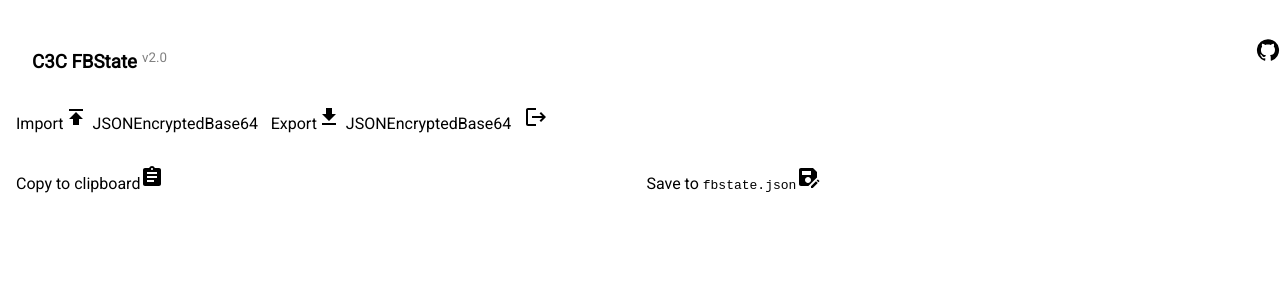
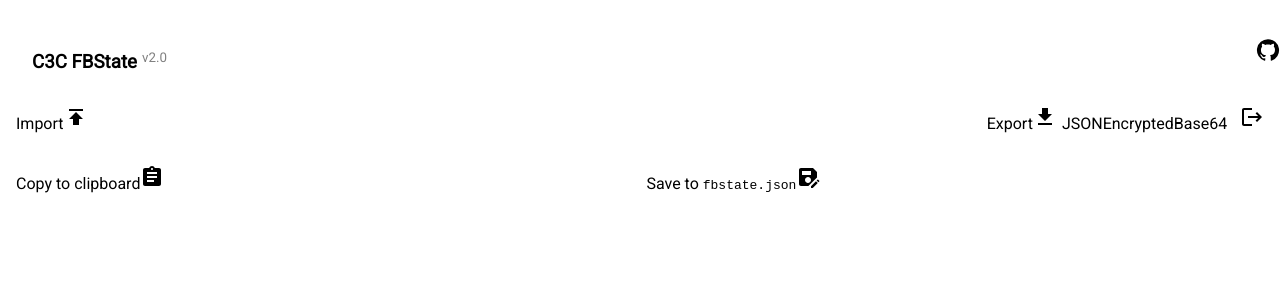
Before and after one commit to c3cbot/c3c-ufc-utility, a React (Vite) app: page / in a window 1280 px wide. Shown: the top 300 px of the page. Built offline with nearby package versions, Linux system fonts and the light colour scheme.

Commit message:
fully working

```diff
--- a/src/gui/App.tsx
+++ b/src/gui/App.tsx
@@ -6,6 +6,8 @@ import SaveAsIcon from "@mui/icons-material/SaveAs"
 import AssignmentIcon from "@mui/icons-material/Assignment"
 import { useCallback, useEffect, useRef, useState } from 'react';
 import { prompt } from 'mdui/functions/prompt.js';
+import { alert } from 'mdui/functions/alert.js';
+import { confirm } from 'mdui/functions/confirm.js';
 
 const fixIcon = {
     marginBottom: '5px',
@@ -13,6 +15,7 @@ const fixIcon = {
 }
 
 function App() {
+    const [lastExportedType, setLastExportedType] = useState<"json" | "base64" | "encrypted">("json");
     const [value, setValue] = useState('');
     const inputRef = useRef<HTMLInputElement>(null);
 
@@ -35,24 +38,137 @@ function App() {
         };
     }, []);
 
-    const handleImportEncrypted = useCallback(() => {
+    //#region Handle import
+    const handleImport = useCallback(async () => {
+        if (!value) {
+            alert({
+                headline: "Error",
+                description: "Please input FBState first.",
+            });
+            return;
+        }
+
+        let parsedFBState: {
+            key: string,
+            value: string,
+            path: string,
+            domain: string
+        }[];
+
+        // Try JSON first
+        try {
+            parsedFBState = JSON.parse(value);
+        } catch {
+            // Try base64
+            try {
+                parsedFBState = JSON.parse(atob(value));
+            } catch {
+                // Test if data is hex (sign of encrypted data)
+                if (/^[0-9a-fA-F]+$/.test(value) && !(value.length % 2)) {
+                    let k = await new Promise<string>((resolve, reject) => {
                         prompt({
                             headline: "Import encrypted FBState",
                             description: "Please enter password to decrypt your FBState",
                             confirmText: "OK",
                             cancelText: "Cancel",
-            onConfirm: (value) => console.log("confirmed: " + value),
-            onCancel: () => console.log("canceled"),
+                            onConfirm: (value) => resolve(value),
+                            onCancel: () => reject("User cancelled"),
                             textFieldOptions: {
                                 type: "password"
                             }
                         });
-    }, []);
+                    });
 
-    const handleExport = useCallback((type: "json" | "base64", encryptKey?: string) => {
-        chrome.cookies.getAll({
+                    const te = new TextEncoder();
+                    const keyRaw = new Uint8Array(await crypto.subtle.digest('SHA-256', te.encode(k)));
+                    const key = await crypto.subtle.importKey('raw', keyRaw, 'AES-CTR', false, ['decrypt']);
+                    const e = Uint8Array.from((value.match(/.{2}/g) ?? []).map(v => parseInt(v, 16)));
+
+                    const decrypted = await crypto.subtle.decrypt({
+                        name: "AES-CTR",
+                        counter: new Uint8Array([
+                            0, 0, 0, 0,
+                            0, 0, 0, 0,
+                            0, 0, 0, 0,
+                            0, 0, 0, 1
+                        ]),
+                        length: 128
+                    }, key, e);
+
+                    try {
+                        parsedFBState = JSON.parse(new TextDecoder().decode(decrypted));
+                    } catch {
+                        alert({
+                            headline: "Error",
+                            description: "Invalid password.",
+                        });
+                        return;
+                    }
+                } else {
+                    alert({
+                        headline: "Error",
+                        description: "Invalid FBState input.",
+                    });
+                    return;
+                }
+            }
+        }
+
+        if (!parsedFBState || !Array.isArray(parsedFBState)) {
+            alert({
+                headline: "Error",
+                description: "Invalid FBState input.",
+            });
+            return;
+        }
+
+        const cookies = await chrome.cookies.getAll({
             domain: "facebook.com"
-        }, async function (cookies) {
+        });
+
+        // Clean all existing FB cookies
+        for (let i in cookies) {
+            await chrome.cookies.remove({
+                url: `https://facebook.com${cookies[i].path}`,
+                name: cookies[i].name
+            });
+        }
+
+        // Set new cookies
+        for (let cookie of parsedFBState) {
+            if (cookie.domain.endsWith("facebook.com")) {
+                await chrome.cookies.set({
+                    url: "https://facebook.com" + cookie.path,
+                    name: cookie.key,
+                    value: cookie.value,
+                    expirationDate: (Date.now() / 1000) + (84600 * 365),
+                    domain: ".facebook.com"
+                });
+            }
+        }
+
+        // Refresh all Facebook tabs
+        const tabs = await chrome.tabs.query({});
+
+        for (let tab of tabs) {
+            if (!tab.url || tab.discarded) continue;
+
+            let url = new URL(tab.url);
+            if (url.hostname.endsWith("facebook.com")) {
+                chrome.tabs.update(tab.id!, {
+                    url: tab.url
+                });
+            }
+        }
+    }, [value]);
+    //#endregion
+
+    //#region Handle export
+    const handleExport = useCallback(async (type: "json" | "base64", encryptKey?: string) => {
+        const cookies = await chrome.cookies.getAll({
+            domain: "facebook.com"
+        });
+
         const mappedCookies = cookies.map(v => ({
             key: v.name,
             value: v.value,
@@ -71,7 +187,12 @@ function App() {
 
             const crypted = await crypto.subtle.encrypt({
                 name: "AES-CTR",
-                    counter: new Uint32Array([0, 0, 0, 1]),
+                counter: new Uint8Array([
+                    0, 0, 0, 0,
+                    0, 0, 0, 0,
+                    0, 0, 0, 0,
+                    0, 0, 0, 1
+                ]),
                 length: 128
             }, key, te.encode(state));
 
@@ -80,14 +201,15 @@ function App() {
 
         if (type === "json") {
             setValue(state);
+            setLastExportedType(encryptKey ? "encrypted" : "json");
             return;
         }
 
         if (type === "base64") {
             setValue(btoa(state));
+            setLastExportedType("base64");
             return;
         }
-        });
     }, []);
 
     const handleExportEncrypted = useCallback(() => {
@@ -97,7 +219,6 @@ function App() {
             confirmText: "OK",
             cancelText: "Cancel",
             onConfirm: (value) => handleExport("json", value),
-            onCancel: () => { },
             textFieldOptions: {
                 type: "password"
             }
@@ -106,7 +227,68 @@ function App() {
 
     const handleExportJSON = useCallback(() => handleExport("json"), [handleExport]);
     const handleExportBase64 = useCallback(() => handleExport("base64"), [handleExport]);
+    //#endregion
 
+    //#region Various buttons
+    const handleCopy = useCallback(() => {
+        navigator.clipboard.writeText(value);
+    }, [value]);
+
+    const handleSave = useCallback(() => {
+        const blob = new Blob([value], { type: lastExportedType === "json" ? 'application/json' : 'text/plain' });
+        const url = URL.createObjectURL(blob);
+        const a = document.createElement('a');
+        a.href = url;
+        a.download = lastExportedType === "json" ? 'fbstate.json' :
+            lastExportedType === "base64" ? 'fbstate.b64' :
+                'fbstate.enc';
+        a.click();
+        URL.revokeObjectURL(url);
+    }, [value, lastExportedType]);
+
+    const deleteState = useCallback(async () => {
+        confirm({
+            headline: "Soft Logout",
+            description: "Are you sure you want to delete local FBState (soft logout)?",
+            confirmText: "Yes",
+            cancelText: "No",
+            onConfirm: async () => {
+                const cookies = await chrome.cookies.getAll({
+                    domain: "facebook.com"
+                });
+
+                for (let cookie of cookies) {
+                    // Keeping recently logged in list
+                    if (cookie.name === "sb" || cookie.name === "dbln") continue;
+
+                    await chrome.cookies.remove({
+                        url: "https://facebook.com" + cookie.path,
+                        name: cookie.name
+                    });
+                }
+
+                // Refresh all Facebook tabs
+                const tabs = await chrome.tabs.query({});
+
+                for (let tab of tabs) {
+                    if (!tab.url || tab.discarded) continue;
+
+                    let url = new URL(tab.url);
+                    if (url.hostname.endsWith("facebook.com")) {
+                        chrome.tabs.update(tab.id!, {
+                            url: tab.url
+                        });
+                    }
+                }
+
+                alert({
+                    headline: "Success",
+                    description: "Local FBState deleted successfully.",
+                });
+            }
+        })
+    }, []);
+    //#endregion
 
     return (
         <>
@@ -125,8 +307,8 @@ function App() {
                         <small style={{ color: 'gray', marginTop: '10px' }}>v2.0</small>
                     </div>
                     <div>
-                        <mdui-tooltip content="Fork me on GitHub">
-                            <mdui-button-icon href='//github.com/c3cbot/c3c-fbstate' target='_blank'>
+                        <mdui-tooltip content="Fork me on GitHub" placement='bottom-end'>
+                            <mdui-button-icon href='https://github.com/c3cbot/c3c-fbstate' target='_blank' rel="noreferrer">
                                 <GitHubIcon />
                             </mdui-button-icon>
                         </mdui-tooltip>
@@ -134,19 +316,12 @@ function App() {
                 </mdui-card>
                 <div className="content">
                     <div className="action">
-                        <mdui-dropdown>
-                            <mdui-button variant='tonal' slot="trigger" style={{ flex: 1 }}>
+                        <mdui-button onClick={handleImport} variant='tonal' slot="trigger" style={{ flex: 1 }}>
                             Import
                             <mdui-icon slot="icon" style={fixIcon}>
                                 <PublishIcon />
                             </mdui-icon>
                         </mdui-button>
-                            <mdui-menu>
-                                <mdui-menu-item>JSON</mdui-menu-item>
-                                <mdui-menu-item onClick={handleImportEncrypted}>Encrypted</mdui-menu-item>
-                                <mdui-menu-item>Base64</mdui-menu-item>
-                            </mdui-menu>
-                        </mdui-dropdown>
                         <mdui-dropdown>
                             <mdui-button variant='tonal' slot="trigger" style={{ flex: 1 }}>
                                 Export
@@ -160,7 +335,7 @@ function App() {
                                 <mdui-menu-item onClick={handleExportBase64}>Base64</mdui-menu-item>
                             </mdui-menu>
                         </mdui-dropdown>
-                        <mdui-tooltip placement='top-end' content="Delete FBState (logout without triggering FBState invalidation)">
+                        <mdui-tooltip onClick={deleteState} placement='top-end' content="Delete local FBState (logout without FBState invalidation)">
                             <mdui-button-icon variant="outlined">
                                 <LogoutIcon />
                             </mdui-button-icon>
@@ -176,13 +351,13 @@ function App() {
                         ref={inputRef}
                     />
                     <div className="action">
-                        <mdui-button variant='filled' slot="trigger" style={{ flex: 1 }}>
+                        <mdui-button onClick={handleCopy} variant='filled' slot="trigger" style={{ flex: 1 }}>
                             Copy to clipboard
                             <mdui-icon slot="icon" style={fixIcon}>
                                 <AssignmentIcon />
                             </mdui-icon>
                         </mdui-button>
-                        <mdui-button variant='filled' slot="trigger" style={{ flex: 1 }}>
+                        <mdui-button onClick={handleSave} variant='filled' slot="trigger" style={{ flex: 1 }}>
                             Save to&nbsp;<code>fbstate.json</code>
                             <mdui-icon slot="icon" style={fixIcon}>
                                 <SaveAsIcon />
```
Also changed, not shown: src/manifest.json. Lines whose indentation alone changed are shown as unchanged.
